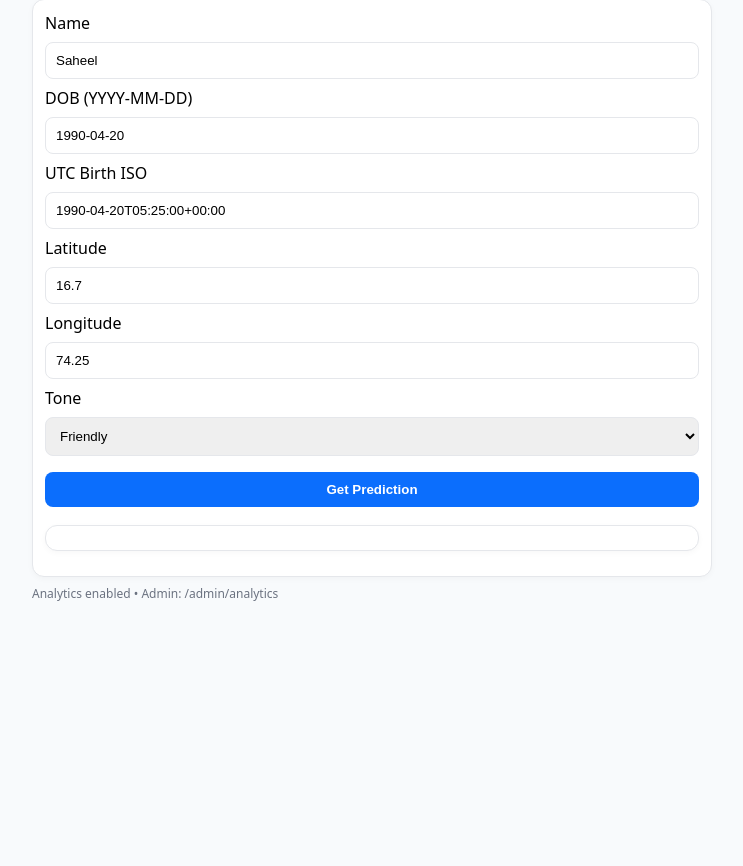
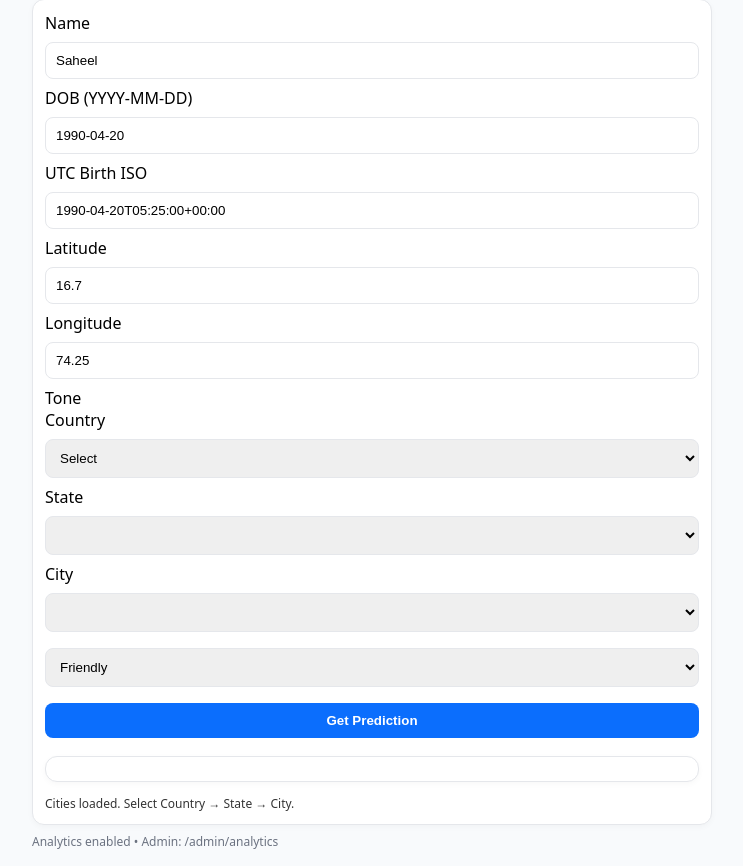
Before and after one commit to saheel1990/Vedic-astrology-demo_2, a FastAPI app: page / in a window 1280 px wide. Shown: the part 84-950 px from the top of the page, without its empty margins (268-1011 px from the left). Before the commit the page ends 685 px from the top, so only its background shows below. Run offline with FastAPI, Linux system fonts and the light colour scheme; lists and menus that the app fills with data are empty; parts of the project's set-up code (start-up, migrations or seed data) failed here and were passed over.

Commit message:
index.html

```diff
--- a/app/templates/index.html
+++ b/app/templates/index.html
@@ -17,16 +17,48 @@
     <pre id="out" class="card" style="margin-top:10px"></pre>
   </div>
   <footer>Analytics enabled • Admin: /admin/analytics</footer>
-</div>
-<script
+</div><script>
 document.addEventListener("DOMContentLoaded", async function(){
+  const card = document.querySelector('.card');
+
+  // Ensure the three dropdowns + hidden lat/lon exist
+  function ensureLocationFields() {
+    if (document.getElementById('country')) return; // already present
+
+    const frag = document.createElement('div');
+    frag.innerHTML = `
+      <label>Country</label>
+      <select id="country" required></select>
+
+      <label>State</label>
+      <select id="state" required></select>
+
+      <label>City</label>
+      <select id="city" required></select>
+
+      <input type="hidden" id="latitude" />
+      <input type="hidden" id="longitude" />
+    `;
+    card.insertBefore(frag, card.querySelector('#tone').parentNode ? document.getElementById('tone') : card.lastChild);
+  }
+
+  ensureLocationFields();
+
   const $country = document.getElementById("country");
-  const $state = document.getElementById("state");
-  const $city = document.getElementById("city");
-  const $lat = document.getElementById("latitude");
-  const $lon = document.getElementById("longitude");
+  const $state   = document.getElementById("state");
+  const $city    = document.getElementById("city");
+  const $lat     = document.getElementById("latitude");
+  const $lon     = document.getElementById("longitude");
 
-  // Fallback minimal list (used only if fetch fails)
+  // status line
+  const statusEl = document.createElement('div');
+  statusEl.style.marginTop = "6px";
+  statusEl.style.fontSize = "12px";
+  statusEl.style.opacity = "0.8";
+  card.appendChild(statusEl);
+  const setStatus = (t)=> statusEl.textContent = t;
+
+  // Load cities JSON (fallback included)
   const FALLBACK = [
     {"country":"India","state":"Maharashtra","city":"Mumbai","lat":19.0760,"lon":72.8777},
     {"country":"India","state":"Maharashtra","city":"Pune","lat":18.5204,"lon":73.8567},
@@ -36,11 +68,11 @@ document.addEventListener("DOMContentLoaded", async function(){
 
   async function loadCities() {
     try {
-      const res = await fetch("/static/cities_in.json?v=1", {cache:"no-store"});
+      const res = await fetch("/static/cities_in.json?v=2", { cache: "no-store" });
       if (!res.ok) throw new Error("HTTP " + res.status);
       return await res.json();
     } catch (e) {
-      console.warn("Using fallback cities because fetch failed:", e);
+      console.warn("Using fallback cities:", e);
       return FALLBACK;
     }
   }
@@ -49,9 +81,8 @@ document.addEventListener("DOMContentLoaded", async function(){
     const byCountry = {};
     for (const c of cities) {
       if (!c.country || !c.state || !c.city) continue;
-      byCountry[c.country] ??= {};
-      byCountry[c.country][c.state] ??= [];
-      byCountry[c.country][c.state].push(c);
+      (byCountry[c.country] ??= {});
+      (byCountry[c.country][c.state] ??= []).push(c);
     }
     return byCountry;
   }
@@ -64,7 +95,7 @@ document.addEventListener("DOMContentLoaded", async function(){
     function fillStates() {
       const c = $country.value;
       $state.innerHTML = `<option value="">Select</option>`;
-      $city.innerHTML = `<option value="">Select</option>`;
+      $city.innerHTML  = `<option value="">Select</option>`;
       if (!c || !byCountry[c]) return;
       const states = Object.keys(byCountry[c]).sort();
       $state.innerHTML += states.map(s=>`<option>${s}</option>`).join("");
@@ -78,23 +109,24 @@ document.addEventListener("DOMContentLoaded", async function(){
     }
     function setLatLon() {
       const opt = $city.options[$city.selectedIndex];
-      if (!opt || !opt.dataset.lat) return;
+      if (!opt || !opt.dataset.lat) { setStatus("Pick a city to set coordinates."); return; }
       $lat.value = opt.dataset.lat;
       $lon.value = opt.dataset.lon;
+      setStatus(`📍 ${$city.value}: lat ${$lat.value}, lon ${$lon.value}`);
     }
     $country.addEventListener("change", fillStates);
     $state.addEventListener("change", fillCities);
     $city.addEventListener("change", setLatLon);
 
     fillCountries();
-    if ($country.querySelector('option[value="India"]')) {
-      $country.value = "India";
-      fillStates();
-    }
+    const indiaOpt = $country.querySelector('option[value="India"]');
+    if (indiaOpt) { $country.value = "India"; fillStates(); }
+    setStatus("Cities loaded. Select Country → State → City.");
   }
 
   const cities = await loadCities();
   wire(groupByCountry(cities));
 });
 </script>
+
 </body></html>
```
